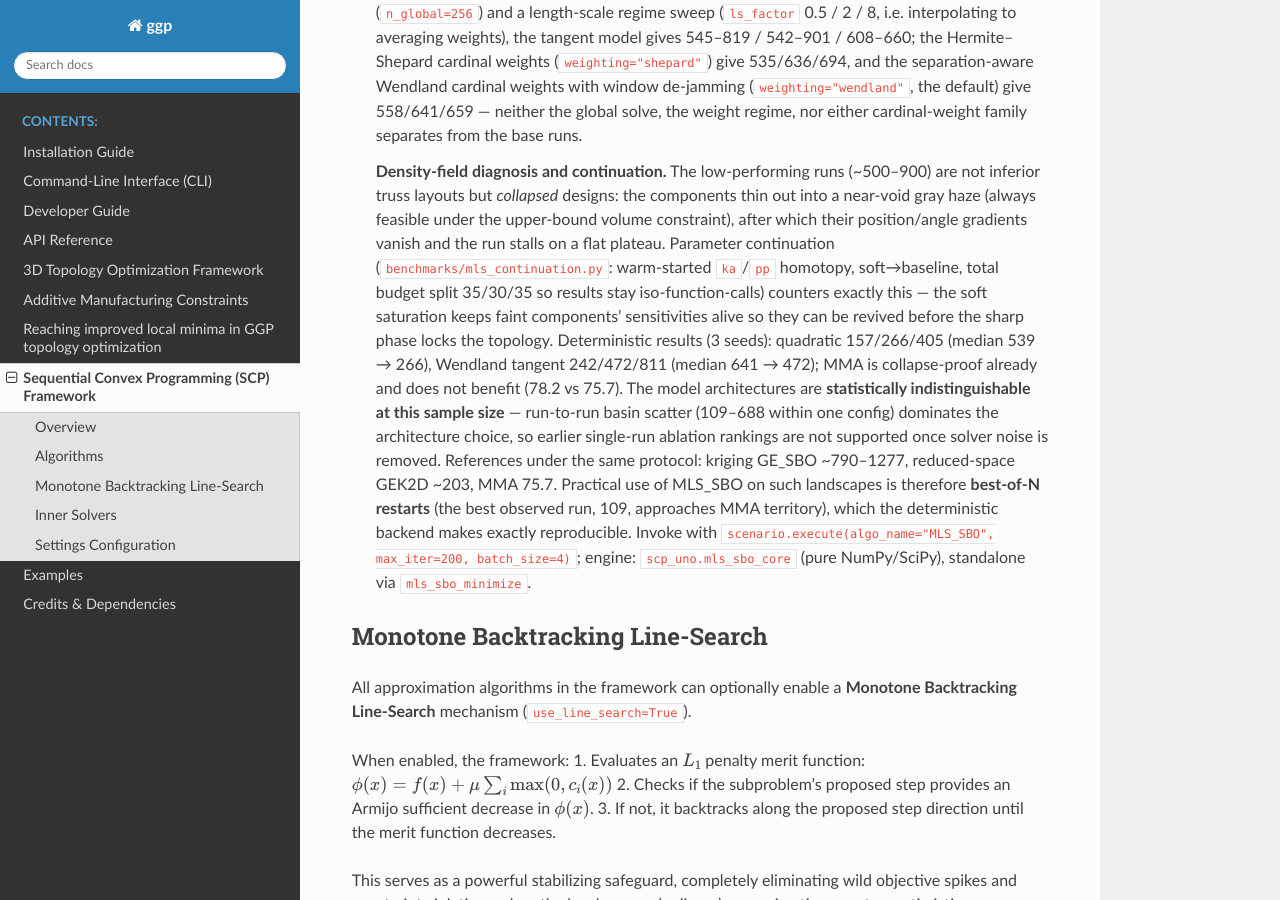
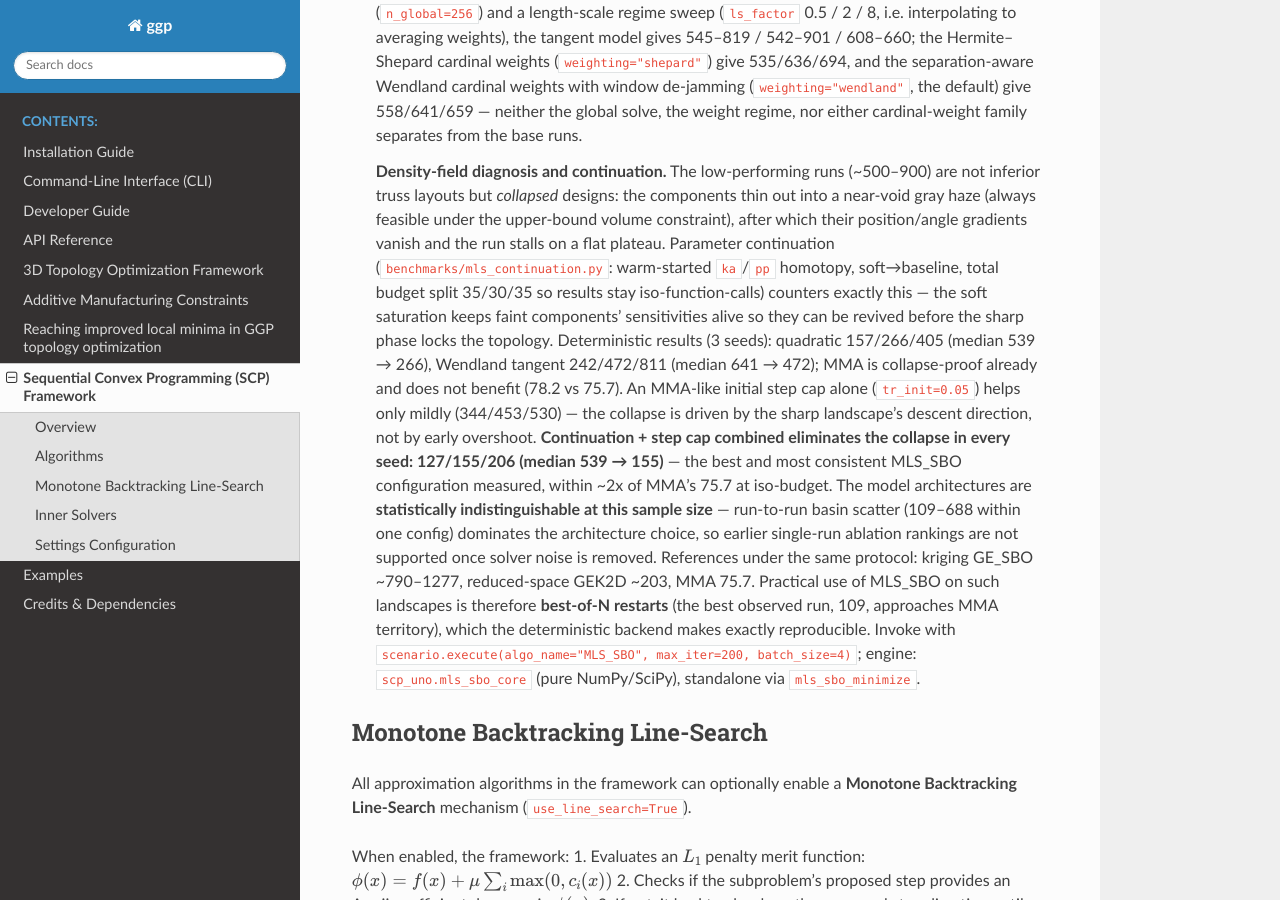
Before and after one commit to SimoneConiglio/generalized_geometry_projection, a Sphinx documentation site: the page built from docs/scp_uno_guide.rst, in a window 1280 px wide and 900 px high, scrolled down 2752 px. Built offline with Sphinx 7.4.7 and the Read the Docs theme 3.1.0, drawn with Linux system fonts in a browser that asks for light colours.

Commit message:
Docs: continuation + step cap eliminates collapse (127/155/206)
Co-Authored-By: Claude Fable 5 <noreply@anthropic.com>
Claude-Session: https://claude.ai/code/session_01CG7waKSaRC4EUnPzca3QFu

```diff
--- a/docs/scp_uno_guide.rst
+++ b/docs/scp_uno_guide.rst
@@ -150,7 +150,13 @@ The framework provides seven major algorithms:
    revived before the sharp phase locks the topology. Deterministic
    results (3 seeds): quadratic 157/266/405 (median 539 → 266), Wendland
    tangent 242/472/811 (median 641 → 472); MMA is collapse-proof already
-   and does not benefit (78.2 vs 75.7). The model
+   and does not benefit (78.2 vs 75.7). An MMA-like initial step cap
+   alone (``tr_init=0.05``) helps only mildly (344/453/530) — the
+   collapse is driven by the sharp landscape's descent direction, not by
+   early overshoot. **Continuation + step cap combined eliminates the
+   collapse in every seed: 127/155/206 (median 539 → 155)** — the best
+   and most consistent MLS_SBO configuration measured, within ~2x of
+   MMA's 75.7 at iso-budget. The model
    architectures are
    **statistically indistinguishable at this sample size** — run-to-run
    basin scatter (109–688 within one config) dominates the architecture
```
